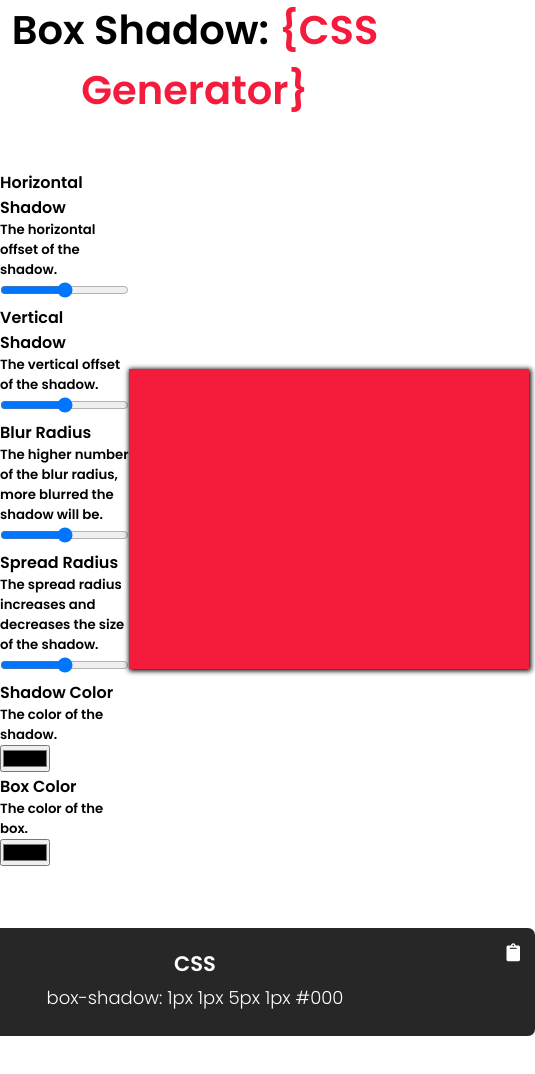
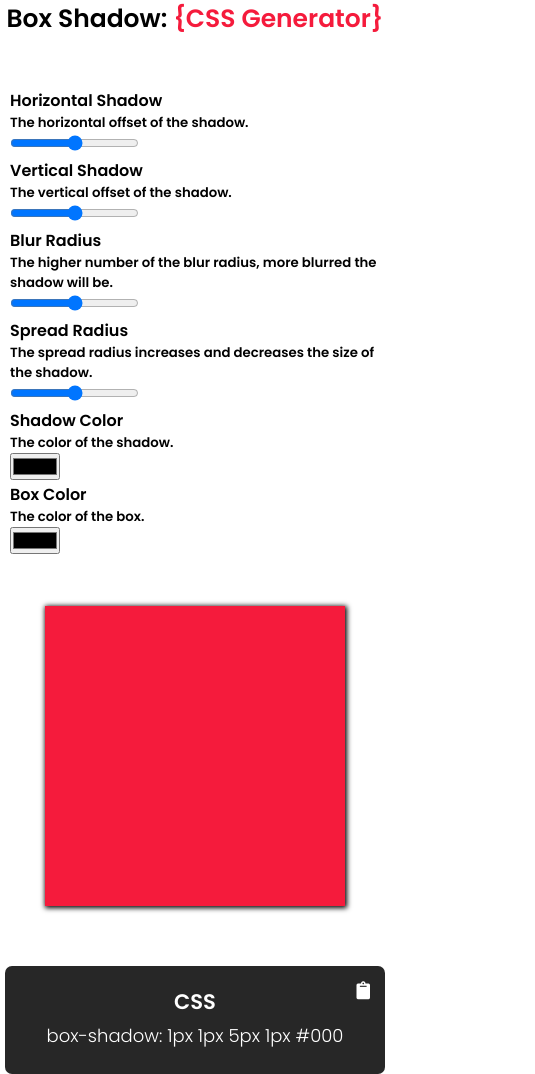
Before and after one commit to dhananjaykuber/box-shadow-generator, a plain HTML site: page index.htm in a window 390 px wide. Shown: the whole page, 535 px wide, since content can reach past the window. Before the commit the page ends 1036 px from the top, so only its background shows below. Drawn offline with Linux system fonts and the light colour scheme.

Commit message:
second commit

```diff
--- a/style.css
+++ b/style.css
@@ -85,3 +85,28 @@ input[type="text"] {
   font-family: "Poppins";
   margin: 5px 10px;
 }
+
+@media only screen and (max-width: 950px) {
+  .wrapper {
+    flex-direction: column;
+  }
+  .box {
+    margin-top: 50px;
+  }
+  h2 {
+    font-size: 25px;
+  }
+  input[type="text"] {
+    width: 300px;
+  }
+}
+
+@media only screen and (max-width: 500px) {
+  .controls-wrapper {
+    margin-left: 10px;
+  }
+  .box {
+    height: 300px;
+    width: 300px;
+  }
+}
```
